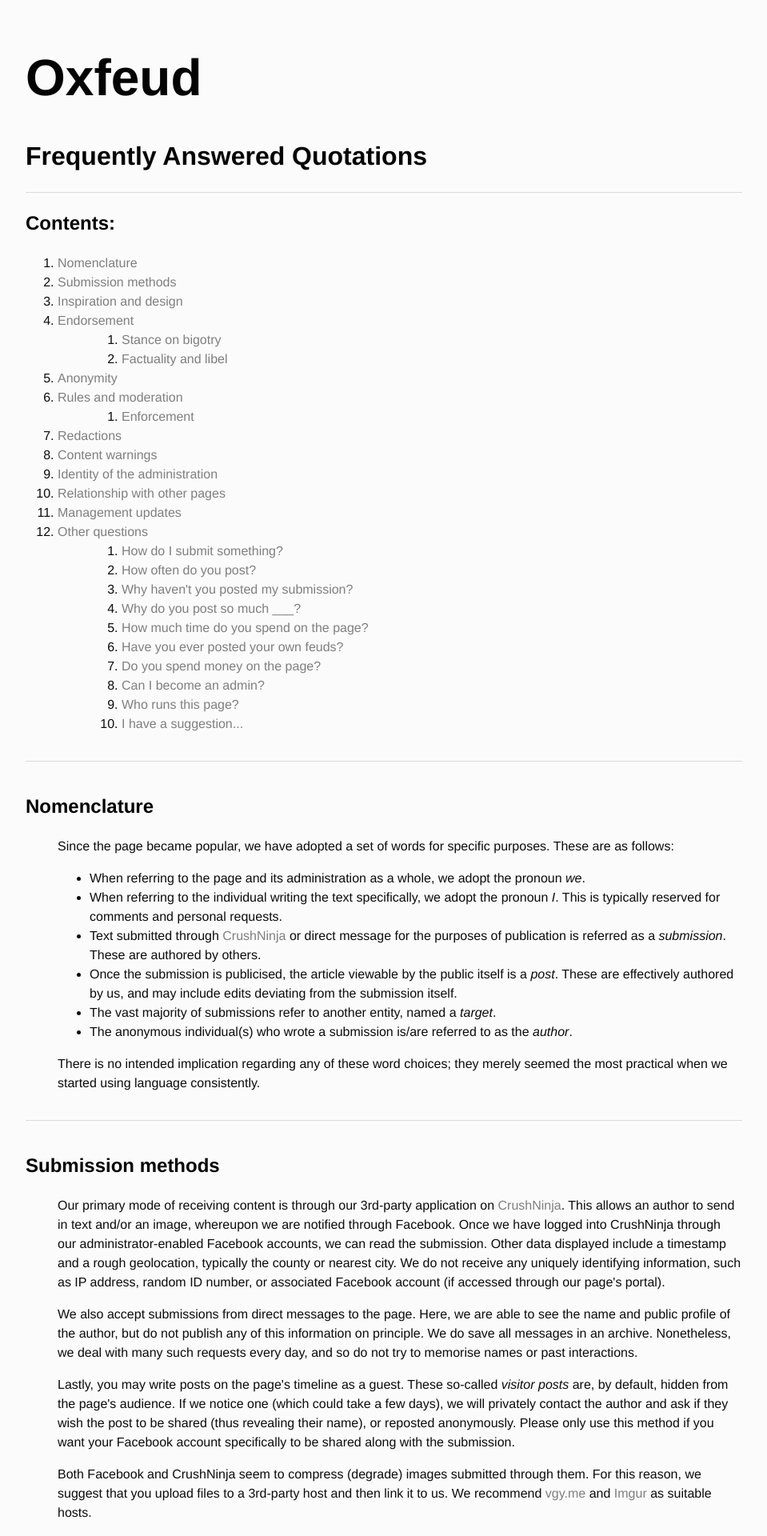
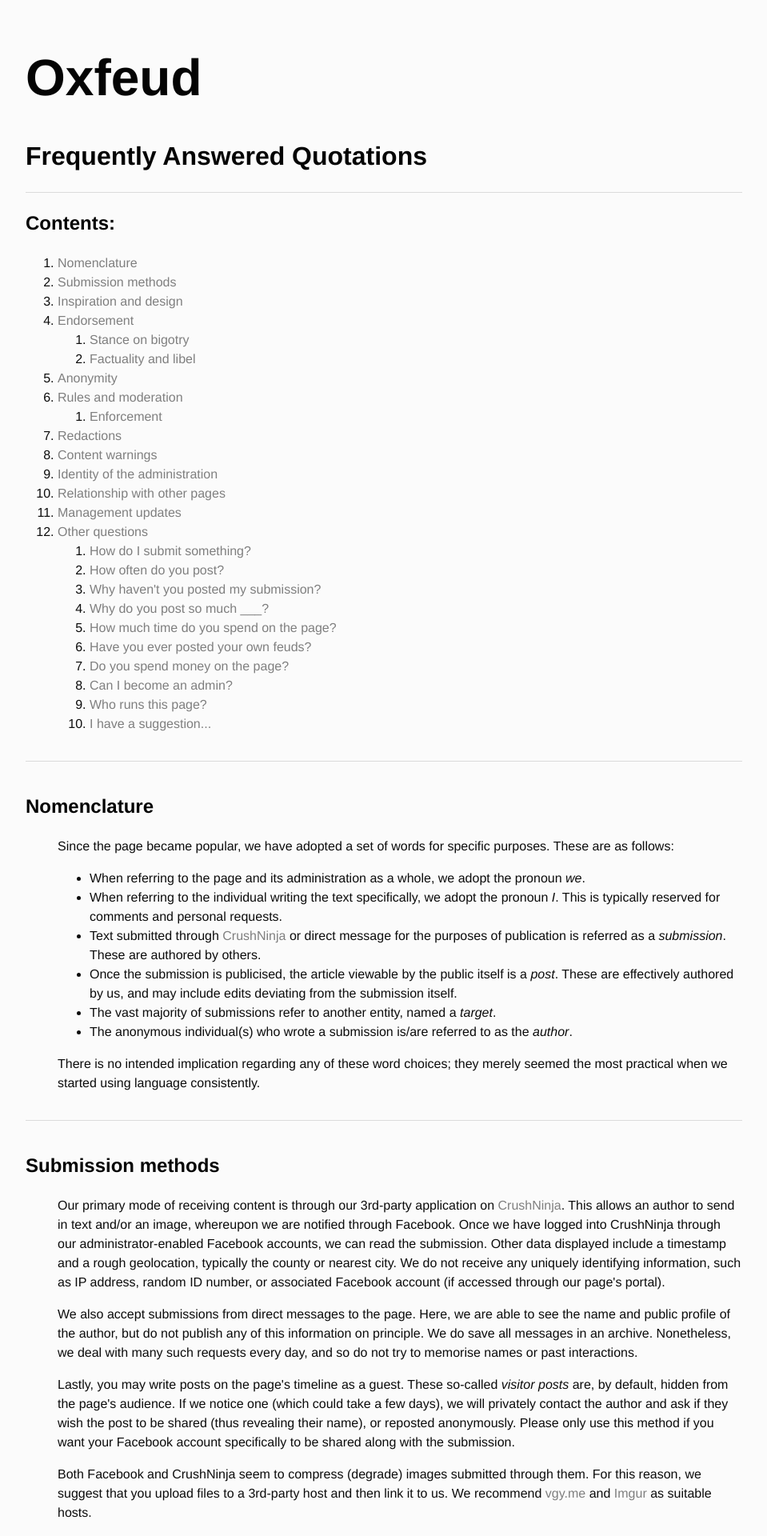
Before and after one commit to Oxfeud/oxfeud.github.io, a Jekyll site: the page built from index.html, in a window 1280 px wide. Shown: the top 1920 px of the page at 80% size, without its empty margins (160-1119 px from the left). Built offline with Jekyll 4.4.1, drawn with Linux system fonts in a browser that asks for light colours.

Commit message:
Update index.html

```diff
--- a/index.html
+++ b/index.html
@@ -11,19 +11,19 @@ title: Oxfeud - FAQ
 		<li><a href="#Nomen">Nomenclature</a></li>
 		<li><a href="#SubMet">Submission methods</a></li>
 		<li><a href="#InsDes">Inspiration and design</a></li>
-		<li><a href="#Endors">Endorsement</a><ol>
+		<li><a href="#Endors">Endorsement</a><ol class="noindent">
 			<li><a href="#StaBig">Stance on bigotry</a></li>
 			<li><a href="#Libel">Factuality and libel</a></li></ol>
 		</li>
 		<li><a href="#Anony">Anonymity</a></li>
-		<li><a href="#RulMod">Rules and moderation</a><ol>
+		<li><a href="#RulMod">Rules and moderation</a><ol class="noindent">
 			<li><a href="#Enforc">Enforcement</a></li></ol></li>
 		<li><a href="#Redact">Redactions</a></li>
 		<li><a href="#ConWar">Content warnings</a></li>
 		<li><a href="#IDAdmin">Identity of the administration</a></li>
 		<li><a href="#RelPag">Relationship with other pages</a></li>
 		<li><a href="#ManUpd">Management updates</a></li>
-		<li><a href="#Quest">Other questions</a><ol>
+		<li><a href="#Quest">Other questions</a><ol class="noindent">
 			<li><a href="#SubMet">How do I submit something?</a></li>
 			<li><a href="#Freq">How often do you post?</a></li>
 			<li><a href="#NoPost">Why haven't you posted my submission?</a></li>
```
